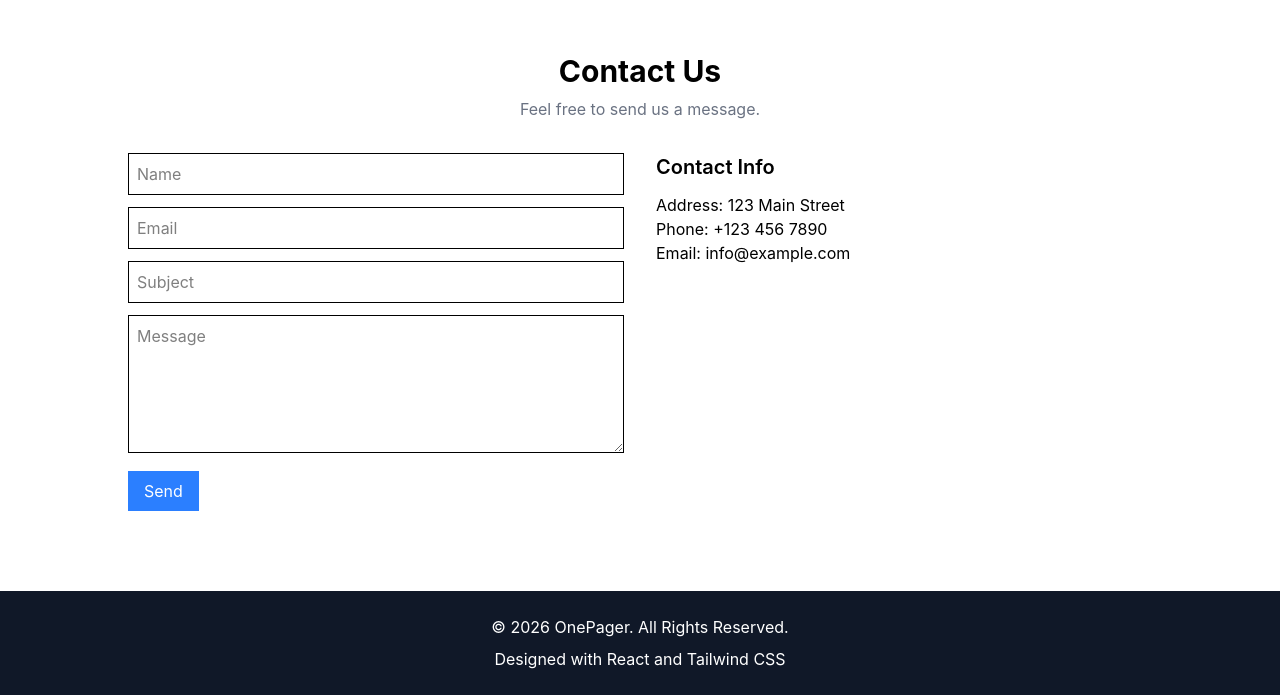
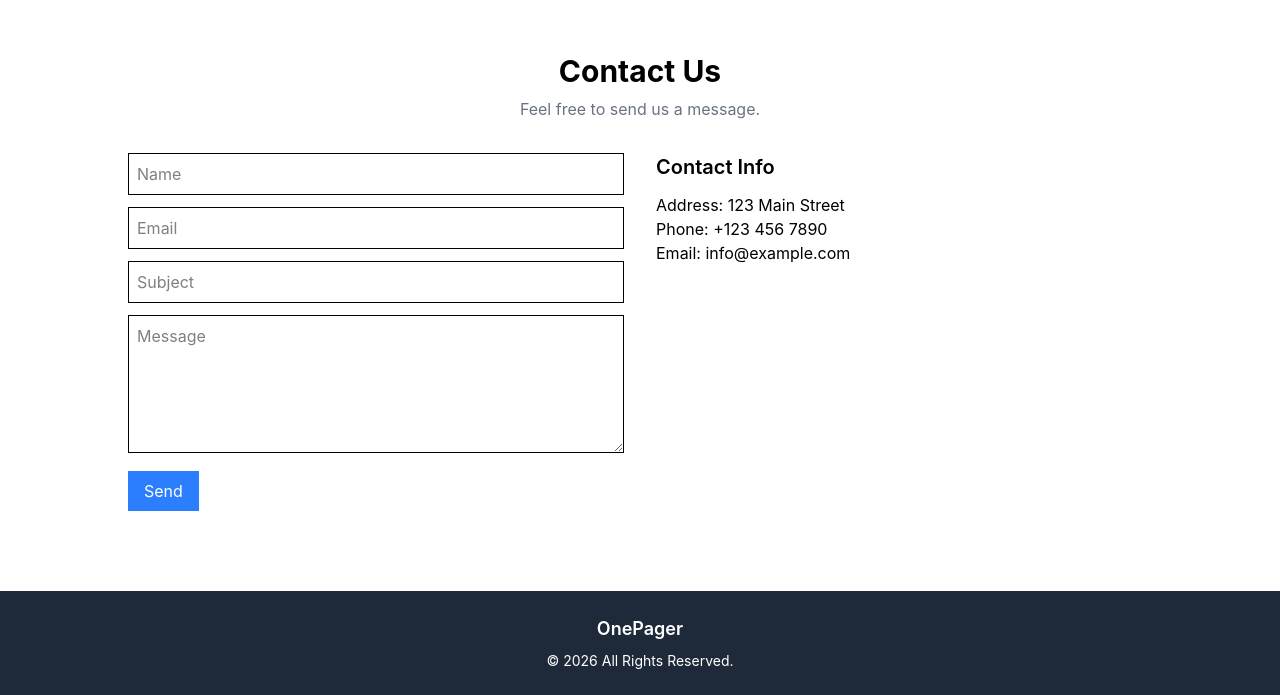
Before and after one commit to beenishishaq2026-iss/Task2-MLBench-OnePagerDesign, a React (Vite) app: page / in a window 1280 px wide. Shown: the part 5011-5706 px from the top of the page. Built offline with nearby package versions, Linux system fonts and the light colour scheme.

Commit message:
Update Footer.jsx

```diff
--- a/src/components/Footer.jsx
+++ b/src/components/Footer.jsx
@@ -1,14 +1,11 @@
 export default function Footer() {
   return (
-    <footer className="bg-gray-900 text-white py-6">
-      <div className="max-w-6xl mx-auto text-center">
-
-        <p>© 2026 OnePager. All Rights Reserved.</p>
-
-        <p className="mt-2">
-          Designed with React and Tailwind CSS
+    <footer className="bg-gray-800 text-white py-6">
+      <div className="text-center">
+        <h3 className="text-lg font-semibold">OnePager</h3>
+        <p className="text-sm mt-2">
+          © 2026 All Rights Reserved.
         </p>
-
       </div>
     </footer>
   );
```
